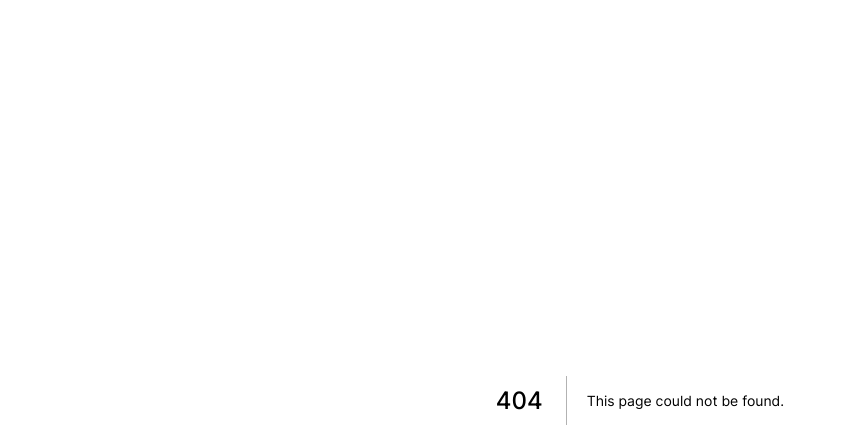
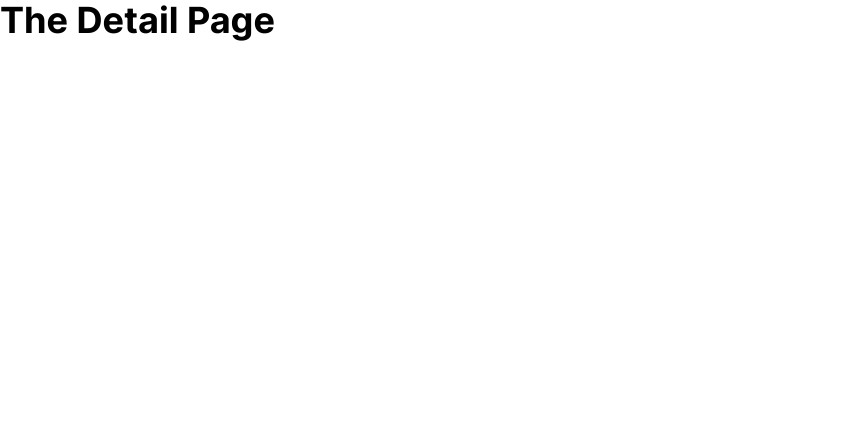
Before and after one commit to takahiromitsui/meetup-nextjs, a Next.js app: page /news/1 in a window 1280 px wide. Before the commit this address had no page. Shown: the top 448 px of the page, without its empty margins (0-845 px from the left). Built offline with nearby package versions, Linux system fonts and the light colour scheme.

Commit message:
Create news page

```diff
--- /dev/null
+++ b/src/pages/news/[newsId].tsx
@@ -0,0 +1,8 @@
+import { useRouter } from 'next/router';
+const DetailPage = () => {
+  const router = useRouter();
+  console.log(router.query.newsId);
+
+  return <h1>The Detail Page</h1>;
+};
+export default DetailPage;
--- /dev/null
+++ b/src/pages/news/index.tsx
@@ -0,0 +1,4 @@
+const NewsPage = () => {
+  return <h1>The News Page</h1>;
+};
+export default NewsPage;
```
